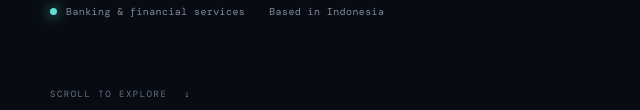
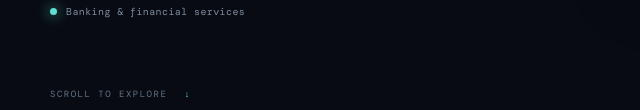
Before and after one commit to januone1/portfolio-jamal, a plain HTML site: page index.html in a window 1280 px wide. Shown: the part 690-800 px from the top of the page, 66-706 px from the left. Drawn offline with nearby package versions, Linux system fonts and the light colour scheme.

Commit message:
Update portfolio

```diff
--- a/index.html
+++ b/index.html
@@ -30,7 +30,7 @@
           <a class="button button-primary" href="#experience">Explore my experience <span>↘</span></a>
           <a class="button button-ghost" href="#contact">Contact me <span>↗</span></a>
         </div>
-        <div class="hero-meta"><span><i></i> Banking & financial services</span><span>Based in Indonesia</span></div>
+        <div class="hero-meta"><span><i></i> Banking & financial services</span></div>
       </div>
       <div class="hero-visual">
         <div class="orbit orbit-a"></div><div class="orbit orbit-b"></div>
```
